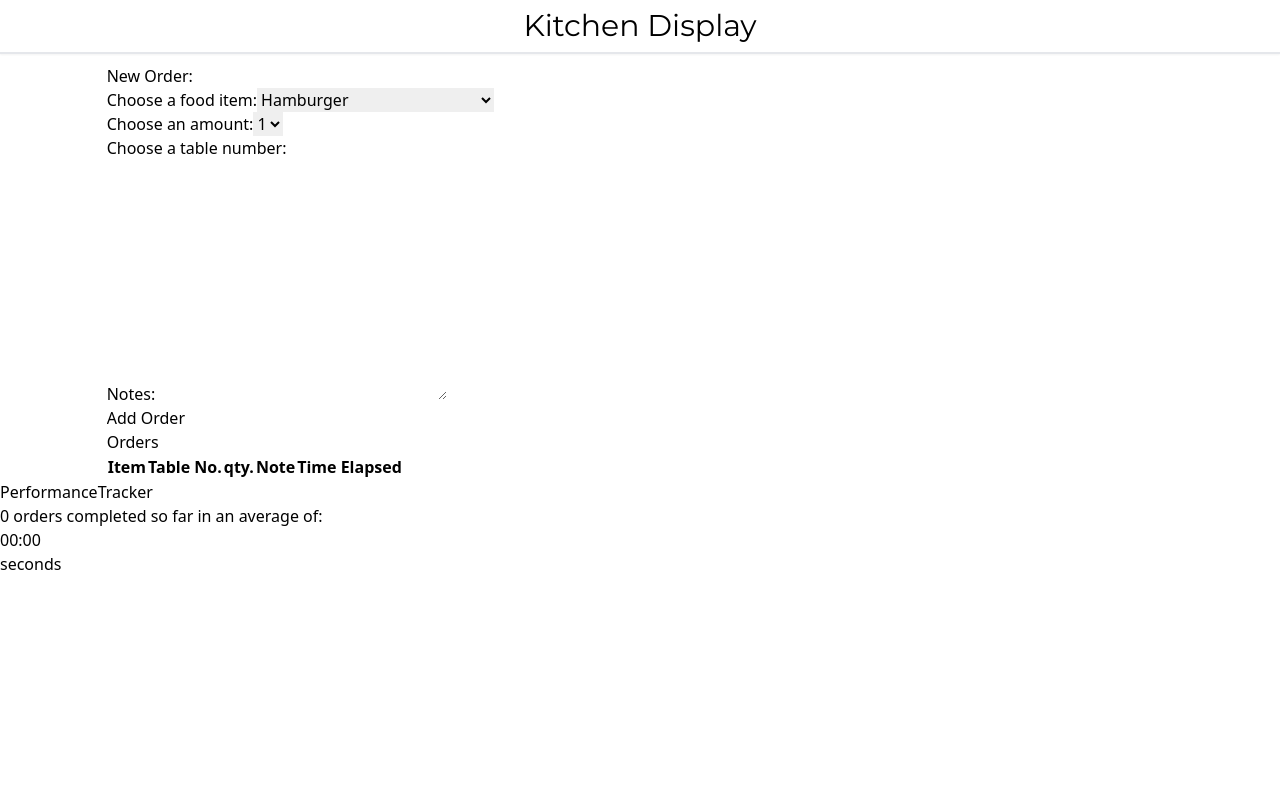
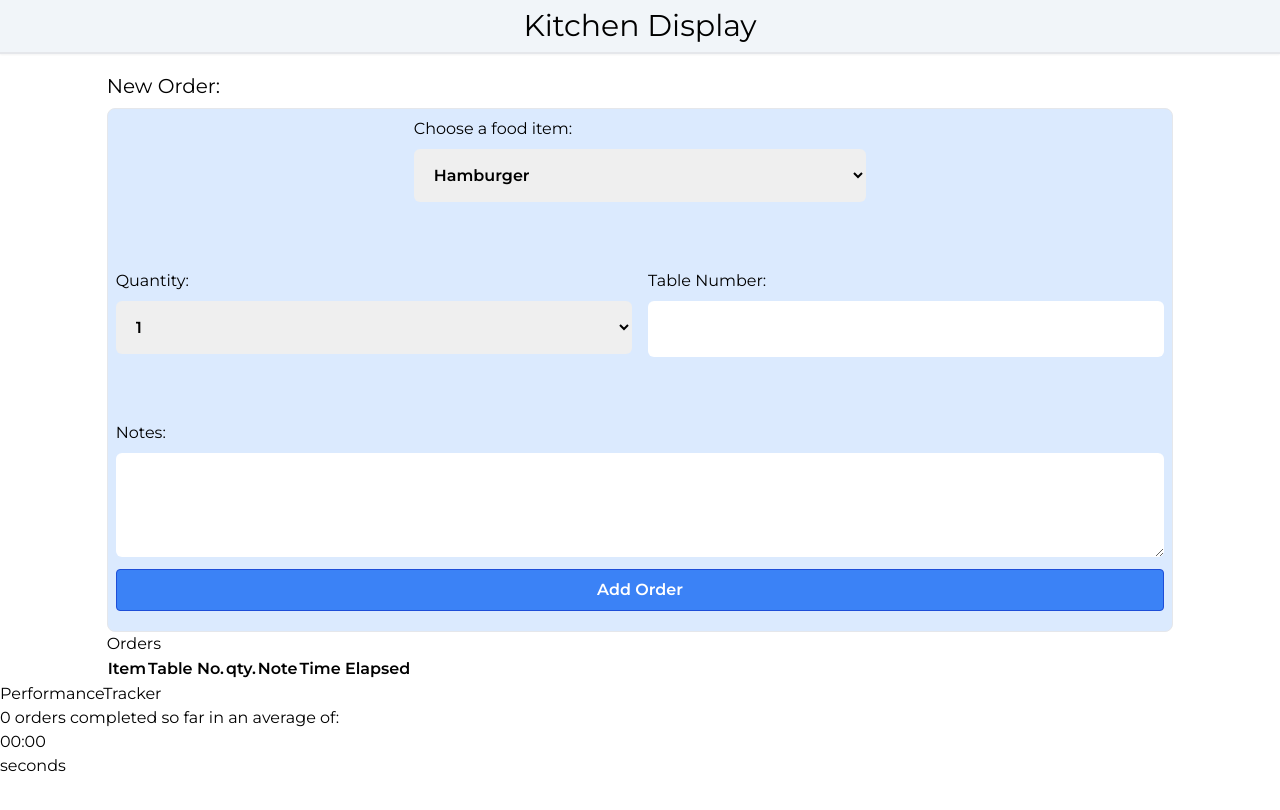
Before and after one commit to j-rob16/KitchenTimer-v2, a React (Vite) app: page / in a window 1280 px wide. Shown: the top 810 px of the page. Built offline with nearby package versions, Linux system fonts and the light colour scheme.

Commit message:
order form styles added

```diff
--- a/src/index.css
+++ b/src/index.css
@@ -9,4 +9,5 @@ body,
 #root,
 .app {
   height: 100%;
+  font-family: Montserrat;
 }
--- a/src/scenes/header/index.tsx
+++ b/src/scenes/header/index.tsx
@@ -1,6 +1,6 @@
 const Header = () => {
   return (
-    <h1 className="flex justify-center w-full text-3xl py-2 fixed top-0 border-b-2 shadow-sm font-montserrat">
+    <h1 className="flex justify-center w-full text-3xl py-2 fixed top-0 border-b-2 shadow-sm font-montserrat bg-slate-100">
       Kitchen Display
     </h1>
   )
--- a/src/scenes/orderForm/index.tsx
+++ b/src/scenes/orderForm/index.tsx
@@ -57,13 +57,17 @@ const OrderForm = ({ updateOrders }: Props) => {
     <section className="w-5/6 mx-auto mt-16">
       {/* SECTION TITLE */}
       <div>
-        <h1>New Order:</h1>
+        <h1 className="text-xl py-2">New Order:</h1>
       </div>
 
       {/* ORDER FORM */}
-      <form onSubmit={saveNewOrder}>
+      <form
+        onSubmit={saveNewOrder}
+        className="border rounded-lg p-2 bg-blue-100"
+      >
         {/* ITEM SELECT */}
-        <div>
+        <div className="grid grid-cols-2 grid-rows-3 gap-4">
+          <div className="row-span-1 col-span-2 flex justify-center grid-flow-col">
             <label>
               Choose a food item:
               <select
@@ -71,6 +75,7 @@ const OrderForm = ({ updateOrders }: Props) => {
                 id="food-item-select"
                 required
                 onChange={handleItem}
+                className="w-full p-4 rounded-md font-semibold mt-2"
               >
                 <optgroup label="Menu Items:">
                   <option value="Hamburger">Hamburger</option>
@@ -85,14 +90,15 @@ const OrderForm = ({ updateOrders }: Props) => {
           </div>
 
           {/* QUANTITY SELECT */}
-        <div>
-          <label>
-            Choose an amount:
+          <div className="row-start-2 col-span-1">
+            <label className="pb-4">
+              Quantity:
               <select
                 name="food-quantity"
                 id="food-quantity-select"
                 required
                 onChange={handleQuantity}
+                className="w-full p-4 mt-2 flex justify-center rounded-md font-semibold"
               >
                 <option value="1">1</option>
                 <option value="2">2</option>
@@ -104,9 +110,9 @@ const OrderForm = ({ updateOrders }: Props) => {
           </div>
 
           {/* TABLE SELECT */}
-        <div>
+          <div className="row-start-2 col-span-1">
             <label>
-            Choose a table number:
+              Table Number:
               <input
                 type="text"
                 name="table-number"
@@ -116,27 +122,34 @@ const OrderForm = ({ updateOrders }: Props) => {
                 pattern="[0-9]"
                 required
                 onChange={handleTableNo}
+                className="w-full p-4 mt-2 flex justify-center rounded-md font-semibold"
               />
             </label>
           </div>
 
           {/* NOTES INPUT */}
-        <div>
+          <div className="col-span-2">
             <label>
               Notes:
               <textarea
-              rows={10}
-              cols={30}
+                rows={3}
+                cols={33}
                 name="order-notes"
                 id="order-notes-input"
                 onChange={handleNote}
+                className="w-full p-4 mt-2 flex justify-center rounded-md font-semibold"
               />
             </label>
           </div>
+        </div>
 
         {/* SUBMIT BUTTON */}
-        <div>
-          <input type="submit" value="Add Order" />
+        <div className="flex justify-center">
+          <input
+            type="submit"
+            value="Add Order"
+            className="bg-blue-500 hover:bg-blue-700 hover:cursor-pointer text-white font-bold py-2 px-4 border border-blue-700 rounded my-3 w-full"
+          />
         </div>
       </form>
     </section>
```
Lines whose indentation alone changed are shown as unchanged.
